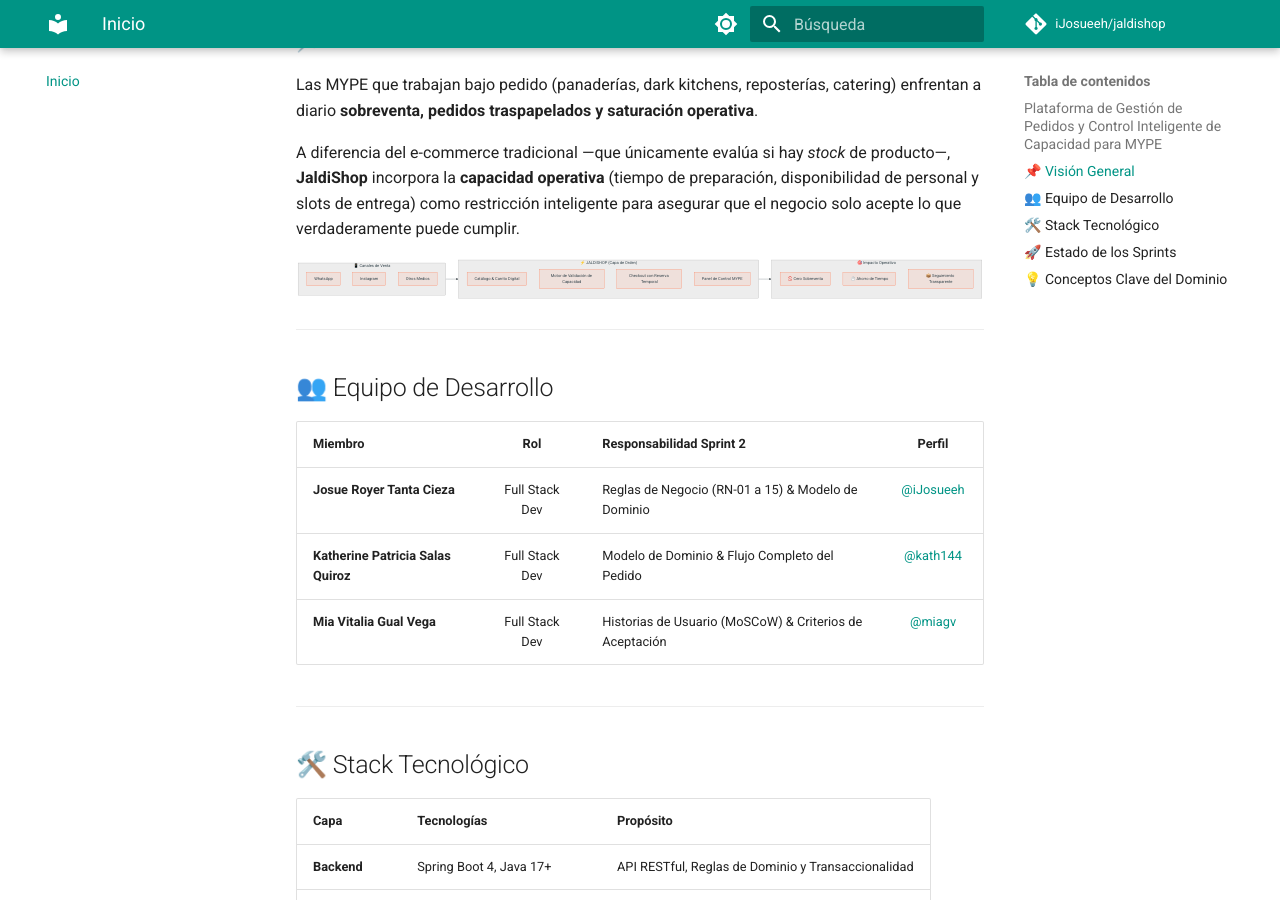
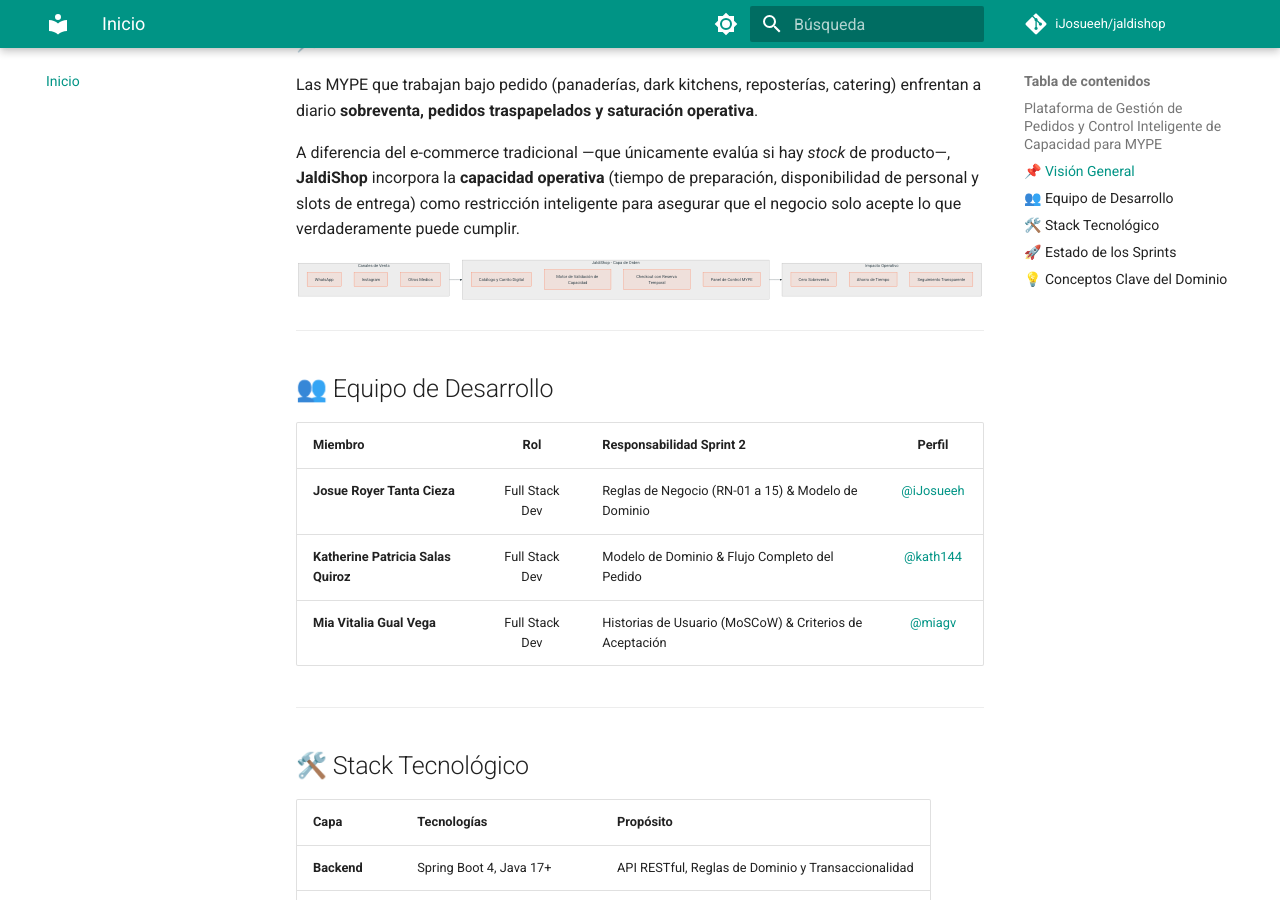
Before and after one commit to iJosueeh/jaldishop, an MkDocs documentation site: the page built from docs/index.md, in a window 1280 px wide and 900 px high, scrolled down 443 px. Built offline with MkDocs 1.6.1 and Material for MkDocs 9.7.7, drawn with Linux system fonts in a browser that asks for light colours; comment, search, counter and statistics services are not loaded.

````diff
--- a/docs/index.md
+++ b/docs/index.md
@@ -17,24 +17,24 @@ A diferencia del e-commerce tradicional —que únicamente evalúa si hay *stock
 
 ```mermaid
 flowchart LR
-    subgraph CLIENTES["📱 Canales de Venta"]
+    subgraph CLIENTES["Canales de Venta"]
         W[WhatsApp]
         I[Instagram]
         O[Otros Medios]
     end
 
-    subgraph PLATAFORMA["⚡ JALDISHOP (Capa de Orden)"]
+    subgraph PLATAFORMA["JaldiShop - Capa de Orden"]
         direction TB
-        C1["Catálogo & Carrito Digital"]
+        C1["Catálogo y Carrito Digital"]
         C2["Motor de Validación de Capacidad"]
         C3["Checkout con Reserva Temporal"]
         C4["Panel de Control MYPE"]
     end
 
-    subgraph BENEFICIOS["🎯 Impacto Operativo"]
-        B1["🚫 Cero Sobreventa"]
-        B2["⏱️ Ahorro de Tiempo"]
-        B3["📦 Seguimiento Transparente"]
+    subgraph BENEFICIOS["Impacto Operativo"]
+        B1["Cero Sobreventa"]
+        B2["Ahorro de Tiempo"]
+        B3["Seguimiento Transparente"]
     end
 
     CLIENTES --> PLATAFORMA --> BENEFICIOS
@@ -67,11 +67,11 @@ flowchart LR
 
 ```mermaid
 flowchart TD
-    S1["✅ Sprint 1: Modelo de Capacidad y Casos de Estudio (Completado)"]
-    S2["🔄 Sprint 2: Definición del Producto, Requisitos y Modelo de Dominio (En Progreso)"]
-    S3["⏳ Sprint 3: Backend Spring Boot, API REST y Persistencia (Pendiente)"]
-    S4["⏳ Sprint 4: Frontend Web y Panel Administrativo MYPE (Pendiente)"]
-    S5["⏳ Sprint 5: Integración, Pasarela de Pagos y QA (Pendiente)"]
+    S1["Sprint 1: Modelo de Capacidad y Casos de Estudio - Completado"]
+    S2["Sprint 2: Definición del Producto, Requisitos y Modelo de Dominio - En Progreso"]
+    S3["Sprint 3: Backend Spring Boot, API REST y Persistencia - Pendiente"]
+    S4["Sprint 4: Frontend Web y Panel Administrativo MYPE - Pendiente"]
+    S5["Sprint 5: Integración, Pasarela de Pagos y QA - Pendiente"]
 
     S1 --> S2 --> S3 --> S4 --> S5
 ```
````
Also changed, not shown: README.md (+12 -12 lines), docs/02-investigacion/caso-c-logistica.md (+3 -3 lines).
